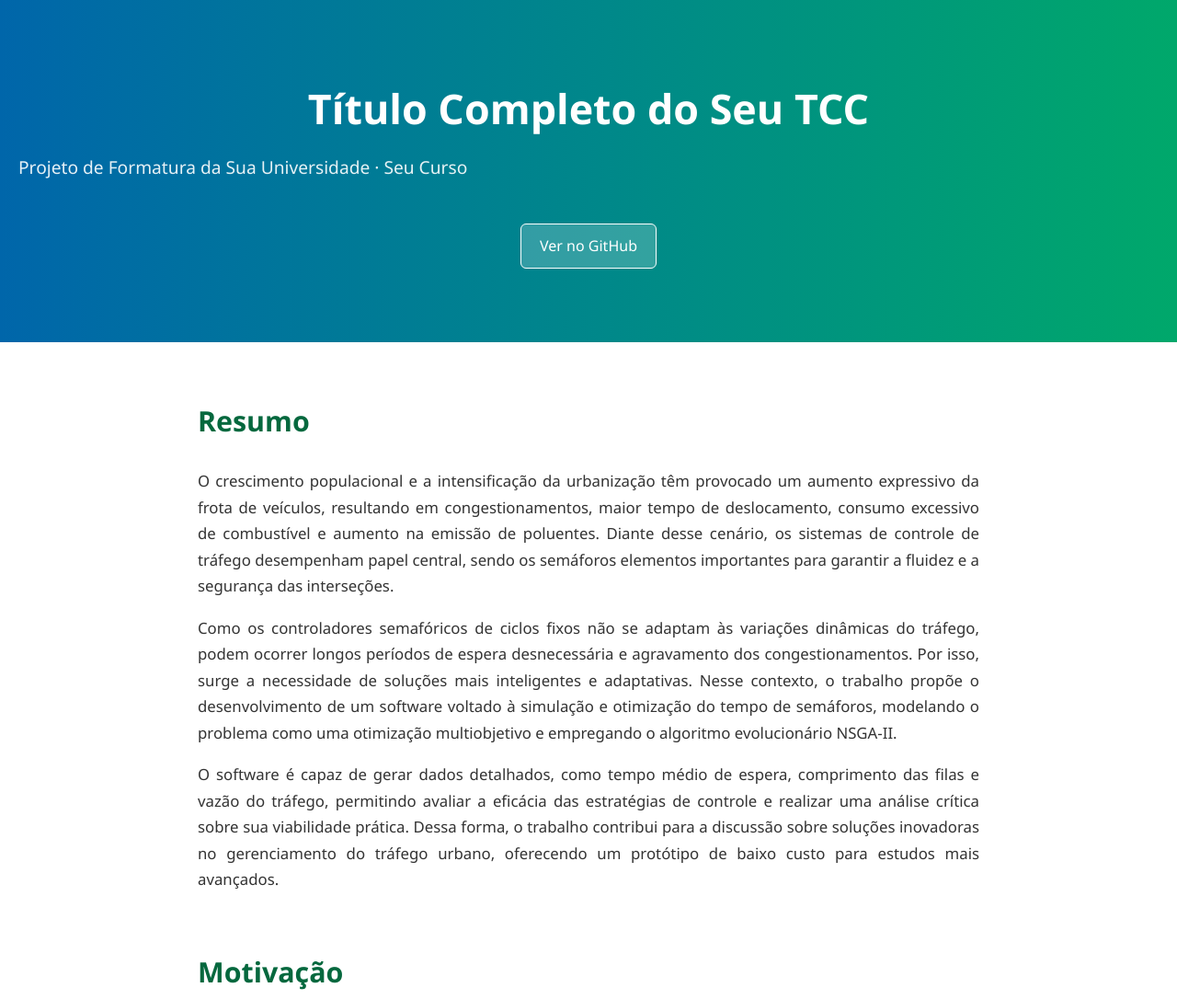
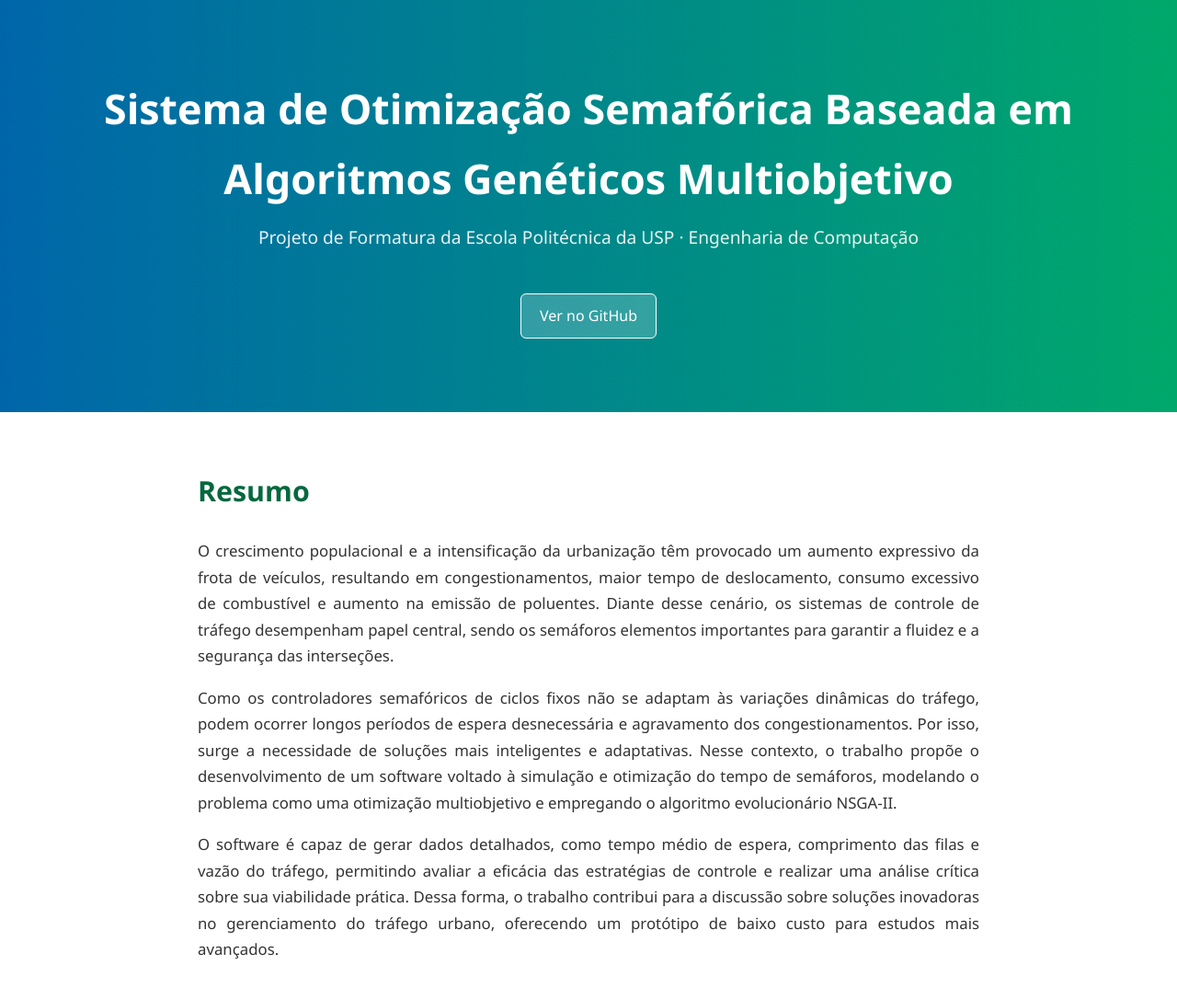
Before and after one commit to ArthurMilani/ArthurMilani.github.io, a plain HTML site: page index.html in a window 1280 px wide. Shown: the top 1086 px of the page at 92% size. Drawn offline with Linux system fonts and the light colour scheme.

Commit message:
Update header content and link in index.html

```diff
--- a/index.html
+++ b/index.html
@@ -33,6 +33,8 @@
             margin-top: 10px;
             font-size: 1.2rem;
             opacity: 0.9;
+            text-align: center;
+            width: 100%;
         }
 
         .button {
@@ -89,10 +91,10 @@
 
     <!-- TOPO -->
     <header>
-        <h1>Título Completo do Seu TCC</h1>
-        <p>Projeto de Formatura da Sua Universidade · Seu Curso</p>
+        <h1>Sistema  de Otimização Semafórica Baseada em Algoritmos Genéticos Multiobjetivo</h1>
+        <p>Projeto de Formatura da Escola Politécnica da USP · Engenharia de Computação</p>
 
-        <a href="#" class="button">Ver no GitHub</a>
+        <a href="https://github.com/JoaoArroyo004/traffic-lights-timing-optimization" class="button">Ver no GitHub</a>
     </header>
 
     <!-- CONTEÚDO -->
```
